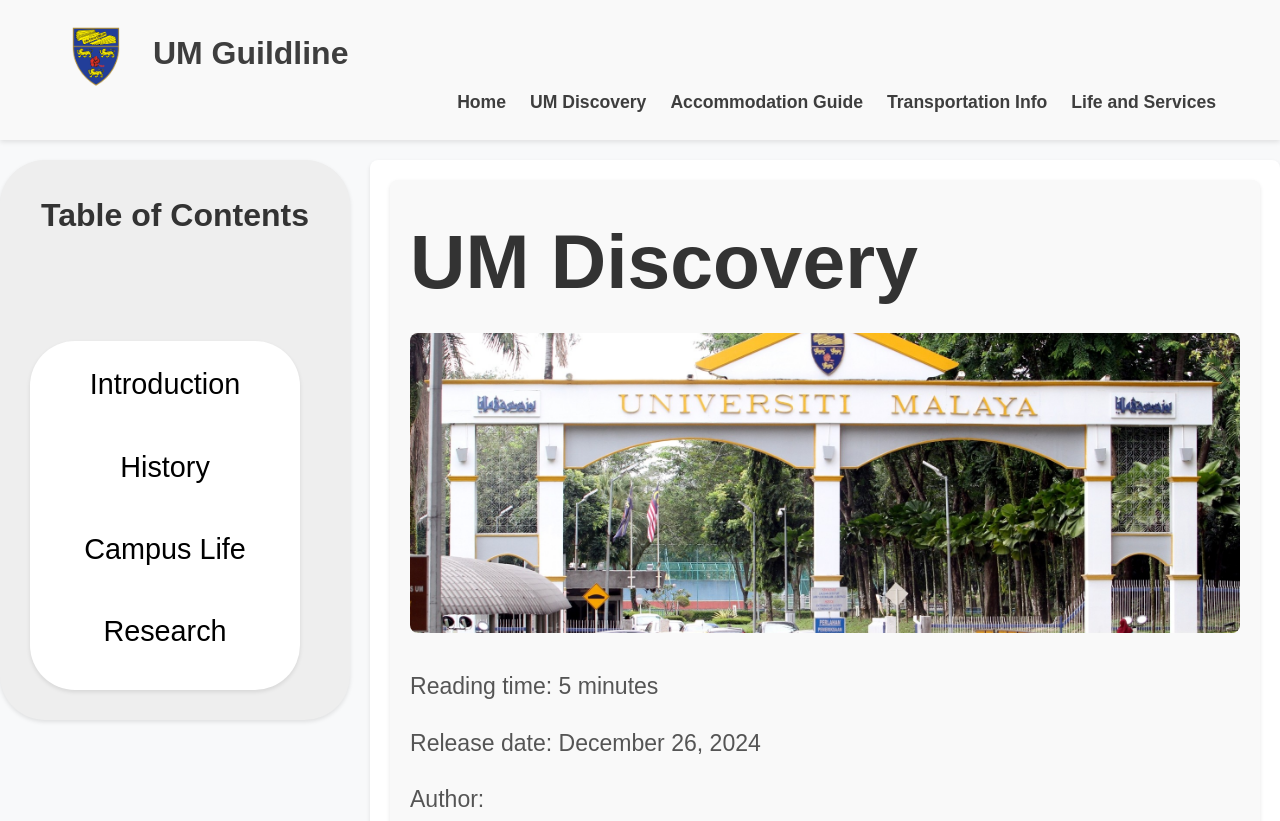
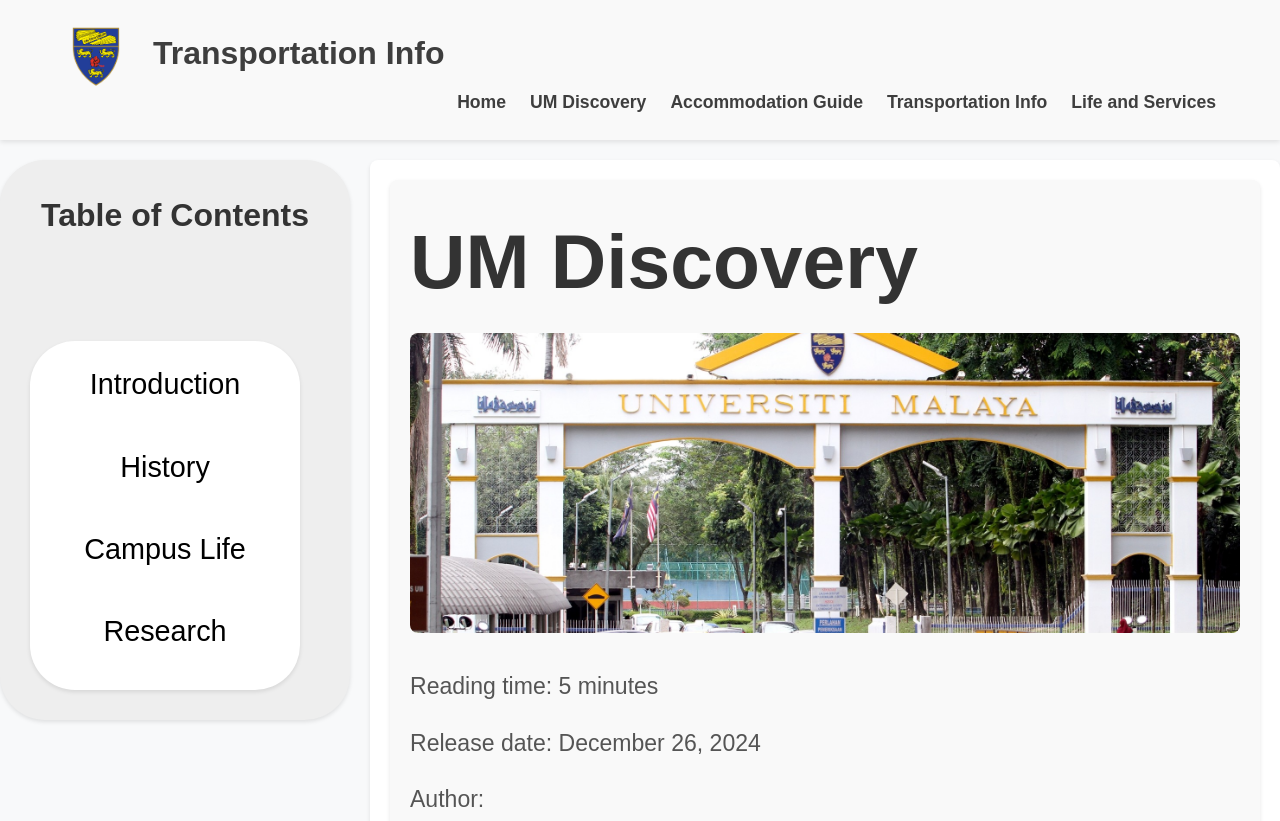
Before and after one commit to nan-bei/nan-bei.github.io, a plain HTML site: page content/TransportationInfo/TransportationInfo.html in a window 1280 px wide. Shown: the top 821 px of the page. Drawn offline with Linux system fonts and the light colour scheme; files whose address does not match are found by name.

Commit message:
first commit

```diff
--- a/content/TransportationInfo/TransportationInfo.html
+++ b/content/TransportationInfo/TransportationInfo.html
@@ -12,7 +12,7 @@
         <div class="container">
             <h1>
                 <img src="/asset/UM.png" class="UM">
-                UM Guildline
+                Transportation Info
             </h1>
             <nav>
                 <ul>
```
Also changed, not shown: content/LifeandServices/LifeandServices.html (+1 -1 lines), content/UMDiscovery/UMDiscovery.html (+1 -1 lines).
